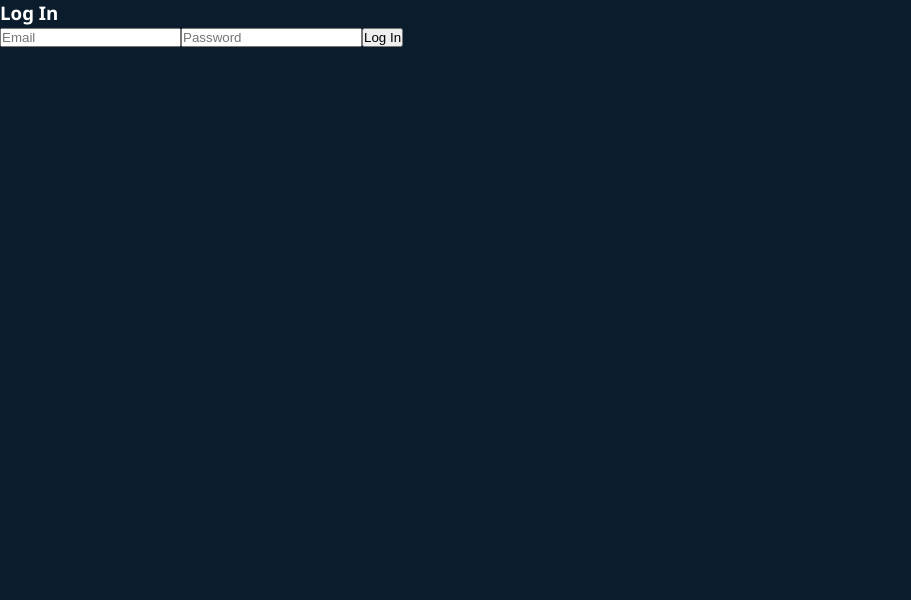
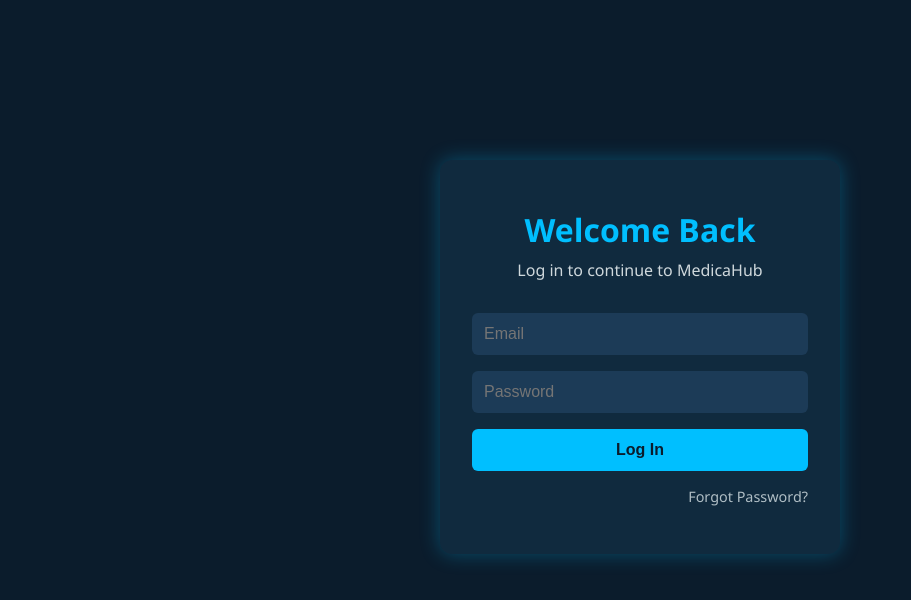
Before and after one commit to OkuhleM/HospitalManagementSystem, a React (Create React App) app in the folder Client/: page /login in a window 1280 px wide. Shown: the top 600 px of the page, without its empty margins (0-911 px from the left). Built offline with nearby package versions, Linux system fonts and the light colour scheme; a web font is replaced by a local one.

Commit message:
add login styling

```diff
--- a/Client/src/Pages/LoginPage.js
+++ b/Client/src/Pages/LoginPage.js
@@ -2,6 +2,7 @@ import React, { useState } from "react";
 import axios from "axios";
 import { useNavigate } from "react-router-dom";
 import IsLoading from "../Components/IsLoading";
+import '../Styling/Login.css'
 
 function LoginPage() {
   const [formData, setFormData] = useState({ email: "", password: "" });
@@ -17,15 +18,14 @@ function LoginPage() {
 
   console.log("formData", formData);
 
-
   const handleSubmit = async (e) => {
     e.preventDefault();
     setIsLoading(true);
     setError("");
-console.log('submitted')
+    console.log("submitted");
     try {
       const res = await axios.post("http://localhost:5000/login", formData);
-      console.log('res', res)
+      console.log("res", res);
       const { token, user } = res.data;
 
       localStorage.setItem("token", token);
@@ -33,7 +33,7 @@ console.log('submitted')
 
       setTimeout(() => {
         setIsLoading(false);
-    navigate("/dashboard")
+        navigate("/dashboard");
       }, 1500);
 
       // Redirect based on role
@@ -50,8 +50,9 @@ console.log('submitted')
   return (
     <div>
       <div className="login-container">
-        <form>
-          <h3>Log In</h3>
+        <form className="login-form">
+            <h2>Welcome Back</h2>
+      <p>Log in to continue to MedicaHub</p>
           <input
             type="email"
             placeholder="Email"
@@ -59,9 +60,10 @@ console.log('submitted')
             onChange={(e) =>
               setFormData({ ...formData, email: e.target.value })
             }
+            required
           />
+          <div className="password-wrapper">
           <input
-
             type="password"
             placeholder="Password"
             value={formData.password}
@@ -69,7 +71,10 @@ console.log('submitted')
               setFormData({ ...formData, password: e.target.value })
             }
           />
-          <button onClick={handleSubmit}>Log In</button>
+                  {/* <span onclick="togglePassword()" class="toggle">Show</span> */}
+                  </div>
+          <button onClick={handleSubmit} className="login-btn">Log In</button>
+                <a href="#" className="forgot">Forgot Password?</a>
         </form>
         {error && <p className="error">{error}</p>}
       </div>
--- /dev/null
+++ b/Client/src/Styling/Login.css
@@ -0,0 +1,64 @@
+.login-container {
+  background-color: #102A3E;
+  padding: 3rem 2rem;
+  border-radius: 12px;
+  box-shadow: 0 0 20px rgba(0, 191, 255, 0.3);
+  width: 100%;
+  max-width: 400px;
+  margin: 10rem auto;
+}
+
+.login-form h2 {
+  margin-bottom: 0.5rem;
+  font-size: 2rem;
+  color: #00BFFF;
+}
+.login-form{
+    text-align: center;
+}
+
+.login-form p {
+  margin-bottom: 2rem;
+  color: #cfd8dc;
+}
+
+.login-form input {
+  width: 100%;
+  padding: 0.75rem;
+  margin-bottom: 1rem;
+  border: none;
+  border-radius: 6px;
+  background-color: #1C3B57;
+  color: #ffffff;
+  font-size: 1rem;
+}
+
+.password-wrapper {
+  position: relative;
+}
+
+.login-btn {
+  width: 100%;
+  padding: 0.75rem;
+  background-color: #00BFFF;
+  border: none;
+  border-radius: 6px;
+  color: #0B1C2C;
+  font-weight: bold;
+  font-size: 1rem;
+  cursor: pointer;
+  transition: background 0.3s ease;
+}
+
+.login-btn:hover {
+  background-color: #0090cc;
+}
+
+.forgot {
+  display: block;
+  text-align: right;
+  margin-top: 1rem;
+  color: #b0bec5;
+  text-decoration: none;
+  font-size: 0.9rem;
+}
```
Lines whose indentation alone changed are shown as unchanged.
